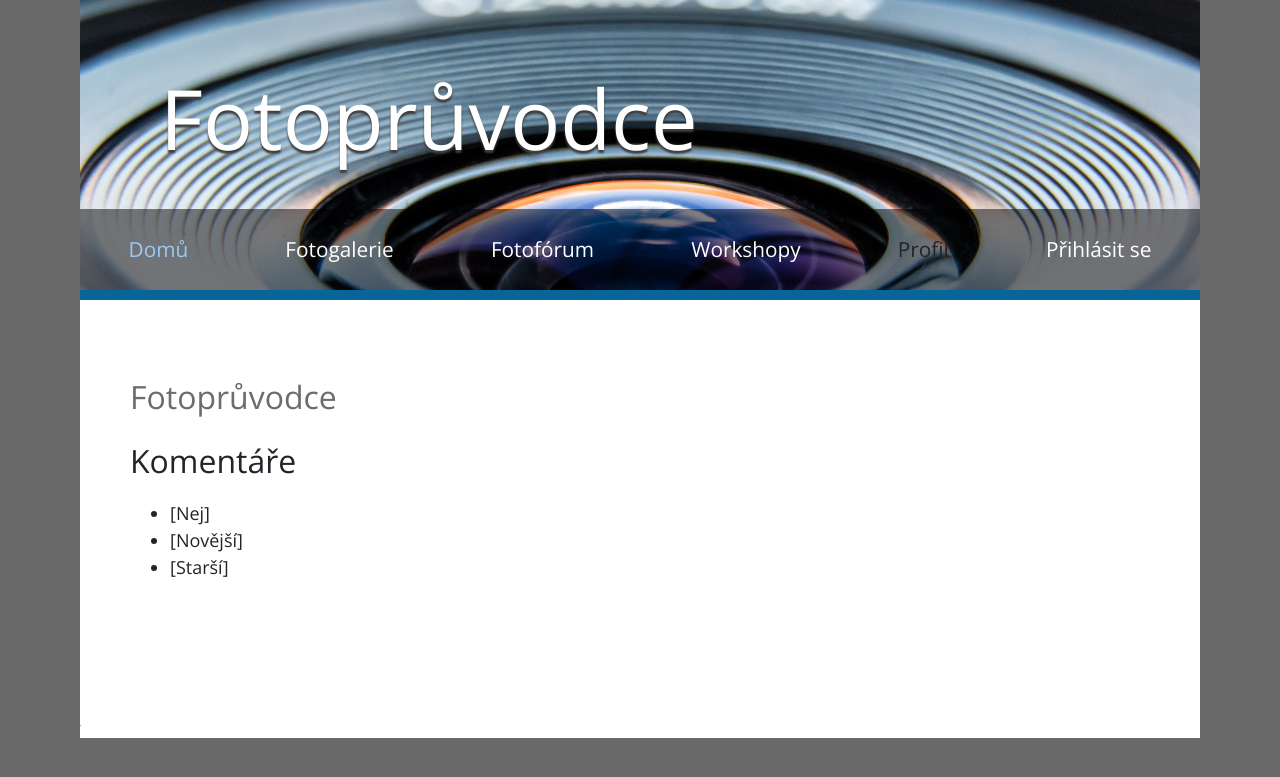
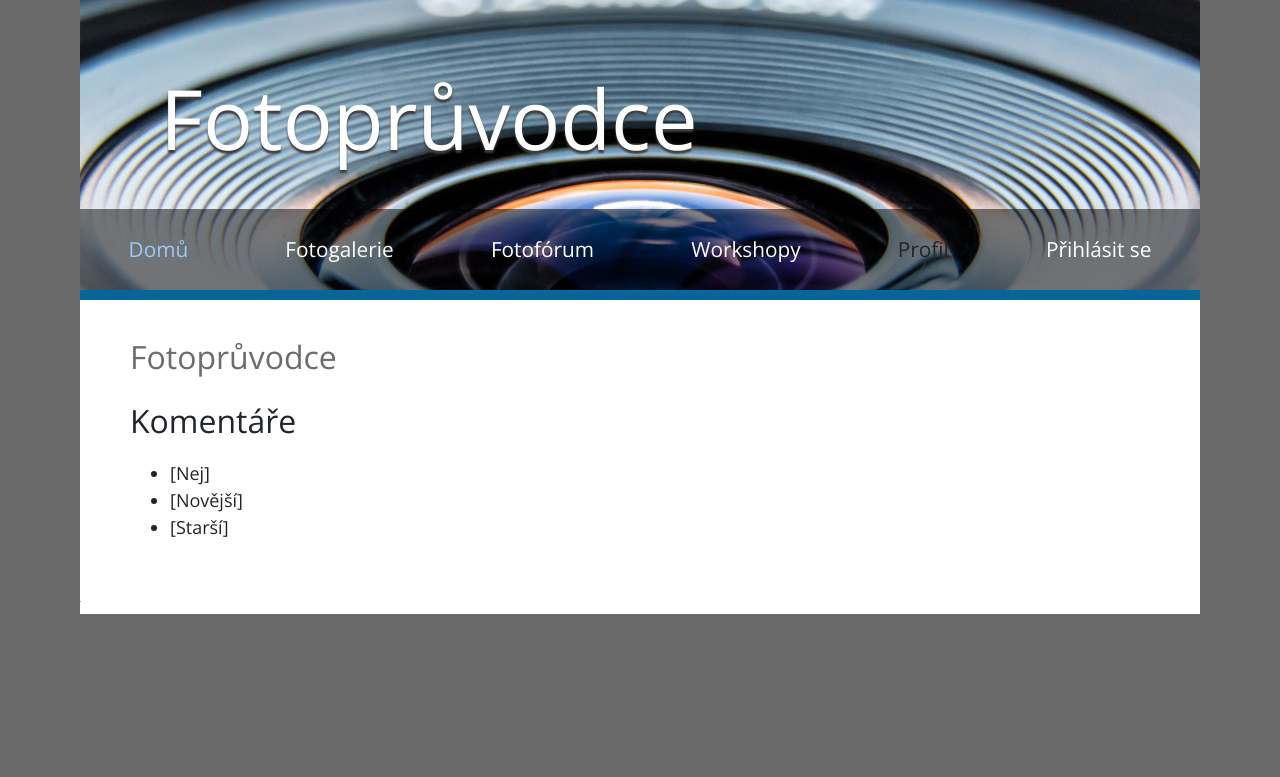
Before and after one commit to seifert/fotopruvodce, a Django app: template fotopruvodce/templates/discussion/list.html in a window 1280 px wide. Shown: the top 777 px of the page. Run offline with Django 3.2, Linux system fonts and the light colour scheme; the template is opened without the code that fills it, so the values that code supplies are empty; parts of the project's set-up code (start-up, migrations or seed data) failed here and were passed over; some libraries are stand-ins or nearby versions.

Commit message:
homepage

```diff
--- a/fotopruvodce/static/css/fotopruvodce.css
+++ b/fotopruvodce/static/css/fotopruvodce.css
@@ -44,6 +44,14 @@ body {
 	text-overflow: ellipsis;
 }
 
+.tm-margin-b-l {
+	margin-bottom: 0px;
+}
+
+.fp-toplist {
+	color: white;
+}
+
 .fp-hp-more {
 	padding-bottom: 50px;
 }
@@ -66,3 +74,7 @@ body {
 .fp-hp-list-item .fp-comment {
     font-style: italic;
 }
+
+@media (min-width: 576px) {
+	.tm-main-content { padding: 35px 50px 30px;	}
+}
--- a/fotopruvodce/templates/base.html
+++ b/fotopruvodce/templates/base.html
@@ -67,14 +67,14 @@
 
         <script language="JavaScript" type="text/javascript">
             <!--
-            document.write('<img src="https://toplist.cz/dot.asp?id=1778098&http='+
+            document.write('<img class="fp-toplist" src="https://toplist.cz/dot.asp?id=1778098&http='+
                 escape(document.referrer)+'&t='+escape(document.title)+
                 '&wi='+escape(window.screen.width)+'&he='+escape(window.screen.height)+'&cd='+
                 escape(window.screen.colorDepth)+'" width="1" height="1" border=0 alt="TOPlist">');
             //-->
         </script>
         <noscript>
-            <img src="https://toplist.cz/dot.asp?id=1778098" border="0" alt="TOPlist" width="1" height="1">
+            <img class="fp-toplist" src="https://toplist.cz/dot.asp?id=1778098" border="0" alt="TOPlist" width="1" height="1">
         </noscript>
     </div>
 
--- a/fotopruvodce/templates/core/homepage.html
+++ b/fotopruvodce/templates/core/homepage.html
@@ -60,7 +60,7 @@
             </li>
             {% endfor %}
         </ul>
-        <div class="fp-hp-more"><a href="{% url 'photos-listing-comments' %}">Více komentářů…</a></div>
+        <div class="fp-hp-more"><a href="{% url 'photos-listing-comments' %}">Více příspěvků…</a></div>
     </div>
 {% endblock %}
 
```
